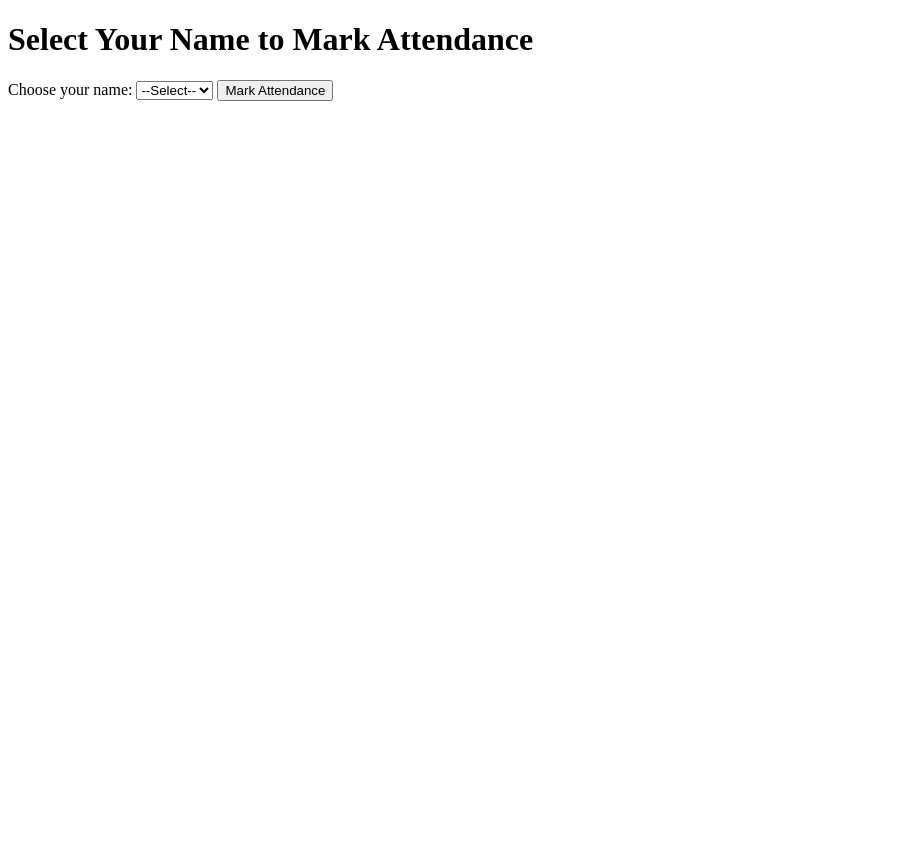
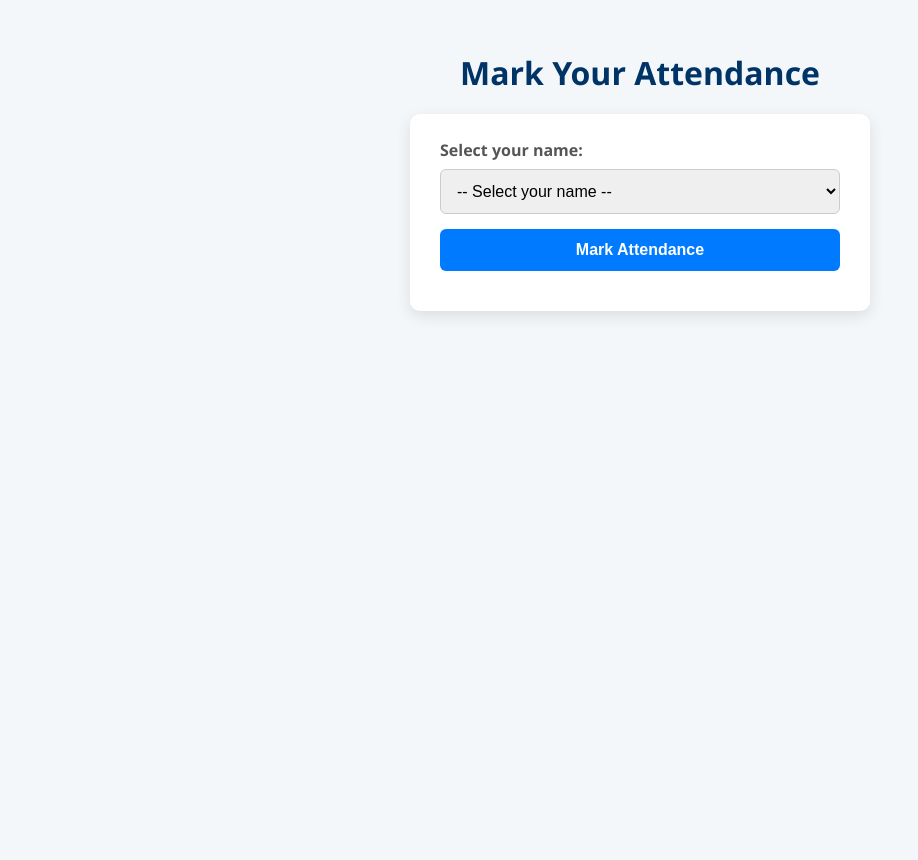
Before and after one commit to SaurabhExpertInnovator/Smart-Attendance-Management-System, a Flask app: template templates/student_list.html in a window 1280 px wide. Shown: the whole page, without its empty margins (0-918 px from the left). Before the commit the page ends 101 px from the top, so only its background shows below. Run offline with Flask 2, Linux system fonts and the light colour scheme; the template is opened without the code that fills it, so the values that code supplies are empty.

Commit message:
Update student_list.html

```diff
--- a/templates/student_list.html
+++ b/templates/student_list.html
@@ -4,20 +4,79 @@
   <meta charset="UTF-8" />
   <title>Mark Attendance</title>
   <style>
-    /* Your existing CSS */
+    body {
+      font-family: 'Segoe UI', Tahoma, Geneva, Verdana, sans-serif;
+      background: #f4f7fa;
+      display: flex;
+      flex-direction: column;
+      align-items: center;
+      padding: 30px;
+      margin: 0;
+      min-height: 100vh;
+    }
+    h1 {
+      color: #003366;
+      margin-bottom: 20px;
+    }
+    form {
+      background: white;
+      padding: 25px 30px;
+      border-radius: 10px;
+      box-shadow: 0 5px 15px rgba(0,0,0,0.1);
+      width: 100%;
+      max-width: 400px;
+    }
+    label {
+      display: block;
+      font-weight: 600;
+      margin-bottom: 8px;
+      color: #555;
+    }
+    select, button {
+      width: 100%;
+      padding: 12px;
+      margin-bottom: 15px;
+      border-radius: 6px;
+      border: 1px solid #ccc;
+      font-size: 16px;
+      box-sizing: border-box;
+    }
+    select:focus, button:focus {
+      outline: none;
+      border-color: #007bff;
+      box-shadow: 0 0 5px #007bff;
+    }
+    button {
+      background-color: #007bff;
+      color: white;
+      border: none;
+      cursor: pointer;
+      font-weight: 600;
+      transition: background-color 0.3s ease;
+    }
+    button:hover {
+      background-color: #0056b3;
+    }
+    #message {
+      min-height: 20px;
+      font-weight: 600;
+      margin-top: 10px;
+      color: red;
+      text-align: center;
+    }
   </style>
 </head>
 <body>
-  <h1>Select Your Name to Mark Attendance</h1>
+  <h1>Mark Your Attendance</h1>
 
   <form id="attendanceForm" method="post" action="/mark">
     <input type="hidden" name="session_id" value="{{ session_id }}" />
     <input type="hidden" id="latitude" name="latitude" />
     <input type="hidden" id="longitude" name="longitude" />
 
-    <label for="studentSelect">Choose your name:</label>
+    <label for="studentSelect">Select your name:</label>
     <select id="studentSelect" name="roll_number" required>
-      <option value="">--Select--</option>
+      <option value="" disabled selected>-- Select your name --</option>
       {% for student in students %}
         <option value="{{ student[roll_col] }}" data-name="{{ student[name_col] }}">{{ student[name_col] }} ({{ student[roll_col] }})</option>
       {% endfor %}
@@ -26,7 +85,7 @@
     <button type="submit">Mark Attendance</button>
   </form>
 
-  <div id="message" style="color:red; margin-top:10px;"></div>
+  <div id="message"></div>
 
   <script>
     const attendanceForm = document.getElementById('attendanceForm');
@@ -53,9 +112,7 @@
     attendanceForm.addEventListener('submit', function(event) {
       event.preventDefault();
 
-      const selectedOption = studentSelect.options[studentSelect.selectedIndex];
-      const selectedRoll = selectedOption.value;
-      const selectedName = selectedOption.getAttribute('data-name');
+      const selectedRoll = studentSelect.value;
 
       if (!selectedRoll) {
         messageDiv.textContent = 'Please select your name.';
@@ -64,54 +121,48 @@
 
       // Retrieve attendance info from localStorage
       const storedData = JSON.parse(localStorage.getItem('attendanceData')) || {};
-      // Format: { session_id: { ips: {ip: roll}, rolls: [rolls_marked] } }
-      // But here we'll just store rollsMarked and deviceRoll per session
-
       const sessionId = "{{ session_id }}";
 
       if (!storedData[sessionId]) {
-        storedData[sessionId] = { rollsMarked: [], deviceRoll: null };
+        storedData[sessionId] = { deviceRoll: null };
       }
 
       const sessionData = storedData[sessionId];
 
-      // If this device already marked attendance for a different roll
+      // Check if this device already marked attendance for a different student
       if (sessionData.deviceRoll && sessionData.deviceRoll !== selectedRoll) {
         messageDiv.textContent = 'This device has already been used to mark attendance for a different student.';
         return;
       }
 
-      // If this roll already marked attendance from this device
-      if (sessionData.rollsMarked.includes(selectedRoll)) {
+      // Check if this device already marked attendance for this student
+      if (sessionData.deviceRoll === selectedRoll) {
         messageDiv.textContent = 'Attendance already marked for this student on this device.';
         return;
       }
 
-      // If location not yet set
       if (!document.getElementById('latitude').value || !document.getElementById('longitude').value) {
         messageDiv.textContent = 'Waiting for location. Please allow location access.';
         return;
       }
 
-      // Clear previous message
       messageDiv.textContent = '';
 
-      // Submit via fetch API for async response and update localStorage accordingly
       const formData = new FormData(attendanceForm);
 
       fetch('/mark', {
         method: 'POST',
-        body: formData
-      }).then(response => response.text())
+        body: formData,
+        headers: {
+          'Accept': 'text/plain'
+        }
+      })
+      .then(response => response.text())
       .then(text => {
         if (text === 'Attendance marked successfully!') {
           messageDiv.style.color = 'green';
-
-            // Update localStorage to block further marking for this device/session
-            sessionData.rollsMarked.push(selectedRoll);
           sessionData.deviceRoll = selectedRoll;
           localStorage.setItem('attendanceData', JSON.stringify(storedData));
-
           messageDiv.textContent = text;
         } else {
           messageDiv.style.color = 'red';
```
Lines whose indentation alone changed are shown as unchanged.
